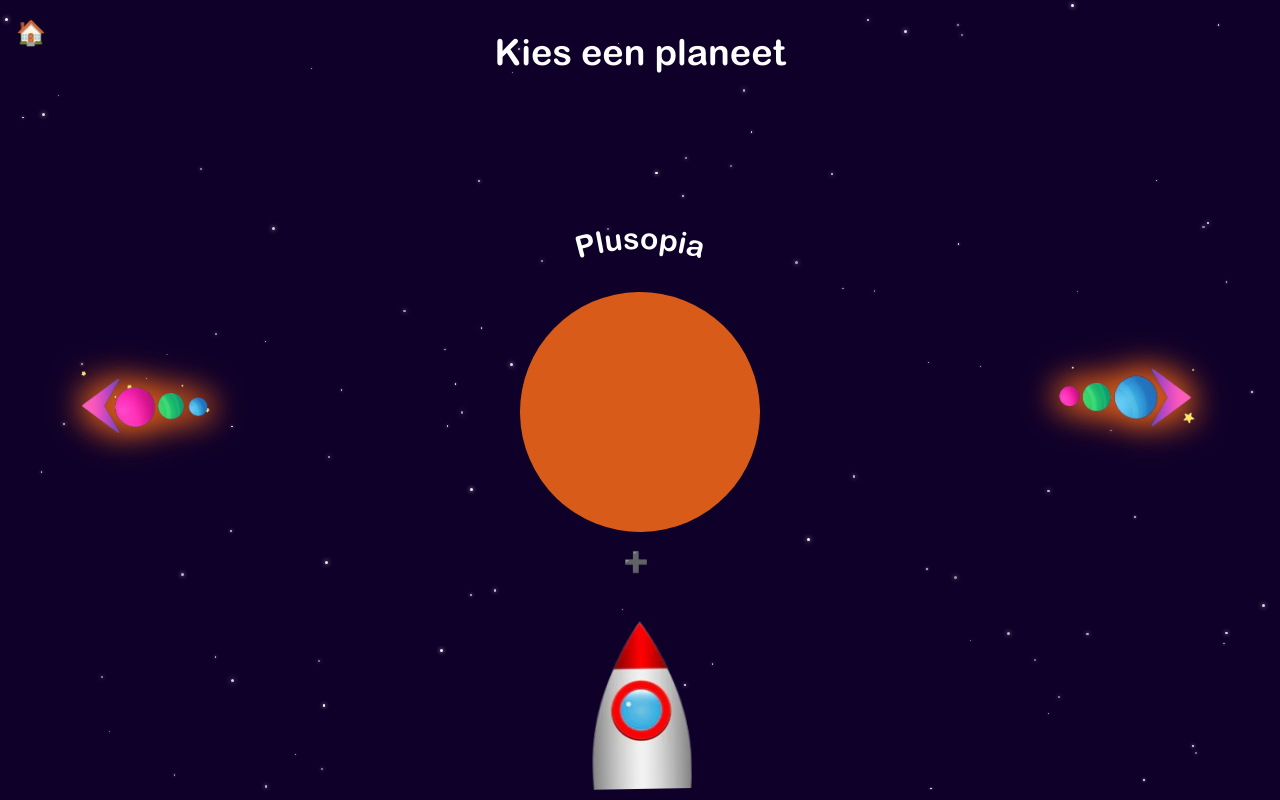
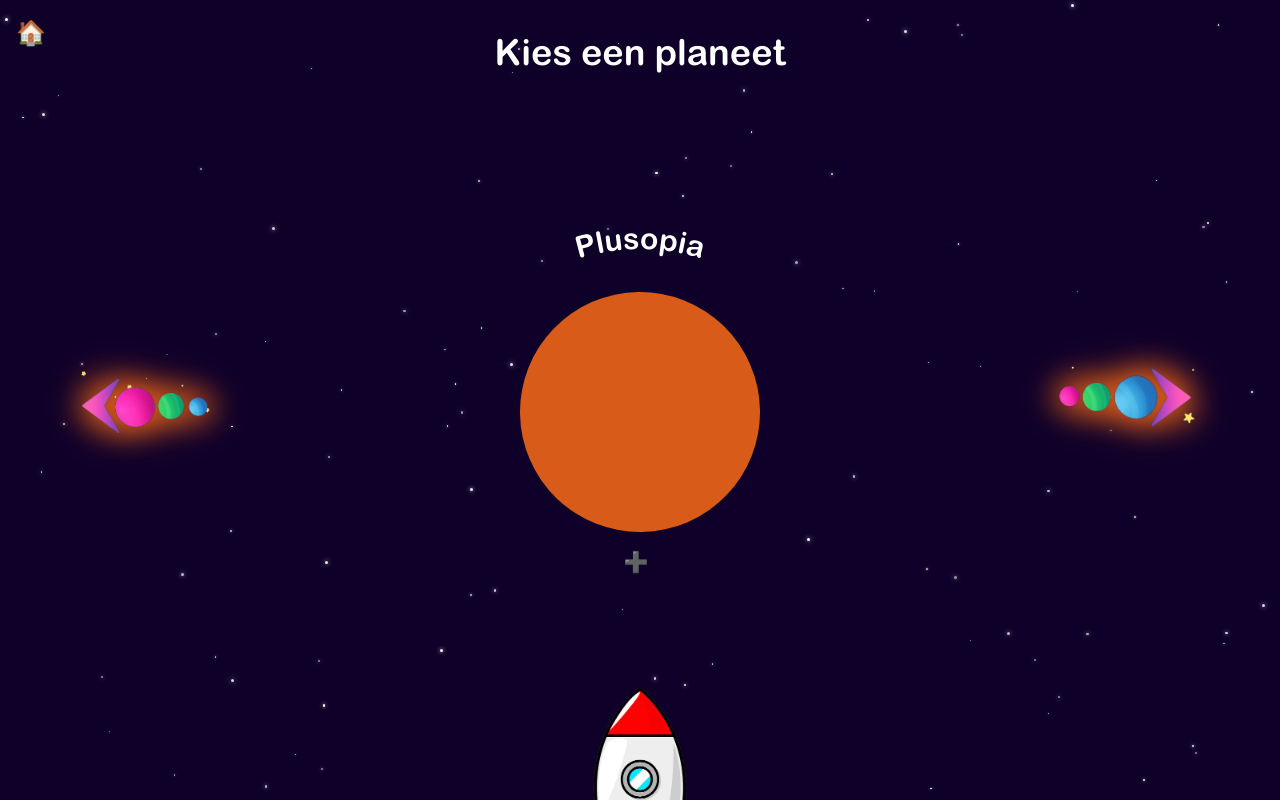
Before and after one commit to SemvanOsch/TLE-StartUp, a React app: page /levels in a window 1280 px wide. Built offline with nearby package versions, Linux system fonts and the light colour scheme; the HTML template or start-up script is replaced by a standard one.

Commit message:
Nu alles smooth voor de transition

```diff
--- a/src/pages/levelSelector.jsx
+++ b/src/pages/levelSelector.jsx
@@ -3,7 +3,7 @@ import { motion, AnimatePresence } from "framer-motion";
 import { useNavigate } from "react-router-dom";
 import SterrenBG from "../component/sterrenBG.jsx";
 import alienImg from "../img/alien.png";
-import raketImg from "../img/raket.png";
+import raketImg from "/testRaket.png";
 import halverraL from "../img/halverraL.png";
 import halverraR from "../img/halverraR.png";
 import minariaL from "../img/minariaL.png";
@@ -111,12 +111,12 @@ const LevelSelector = () => {
     };
 
     return (
-        <div className="relative h-screen bg-black text-white overflow-hidden">
-            <div
-                className={`fixed inset-0 bg-background z-50 transition-opacity duration-[1500ms] pointer-events-none ${
-                    fadeOverlayVisible ? 'opacity-100' : 'opacity-0'
-                }`}
-            />
+        <motion.div
+            className="relative h-screen bg-black text-white overflow-hidden"
+            initial={{ scale: 2, originX: 0.5, originY: 0.90 }} // focus op raket
+            animate={{ scale: 1 }}
+            transition={{ duration: 1.5, ease: "easeOut" }}
+        >
             <SterrenBG />
             <div className="absolute top-4 left-4 z-30">
                 <button
@@ -254,16 +254,10 @@ const LevelSelector = () => {
                     <motion.img
                         src={raketImg}
                         alt="raket"
-                        className="w-130"
-                        animate={{
-                            y: [0, -5, 0, 5, 0],
-                            rotate: [0, 1, 0, -1, 0],
-                        }}
-                        transition={{
-                            duration: 2,
-                            repeat: Infinity,
-                            ease: "easeInOut",
-                        }}
+                        className="w-40"
+                        initial={{ y: 600, opacity: 0 }}
+                        animate={{ y: 130, opacity: 1 }}
+                        transition={{ duration: 1, ease: "easeOut" }}
                     />
                 </div>
             </div>
@@ -280,7 +274,7 @@ const LevelSelector = () => {
                     transition={{ duration: 0.5 }}
                 />
             )}
-        </div>
+        </motion.div>
     );
 };
 
```
